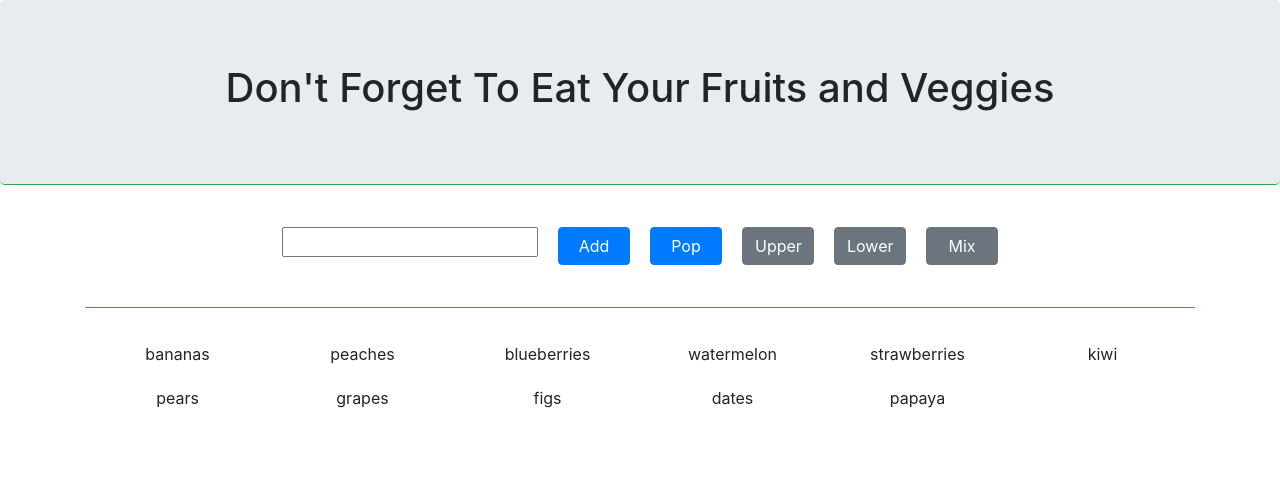
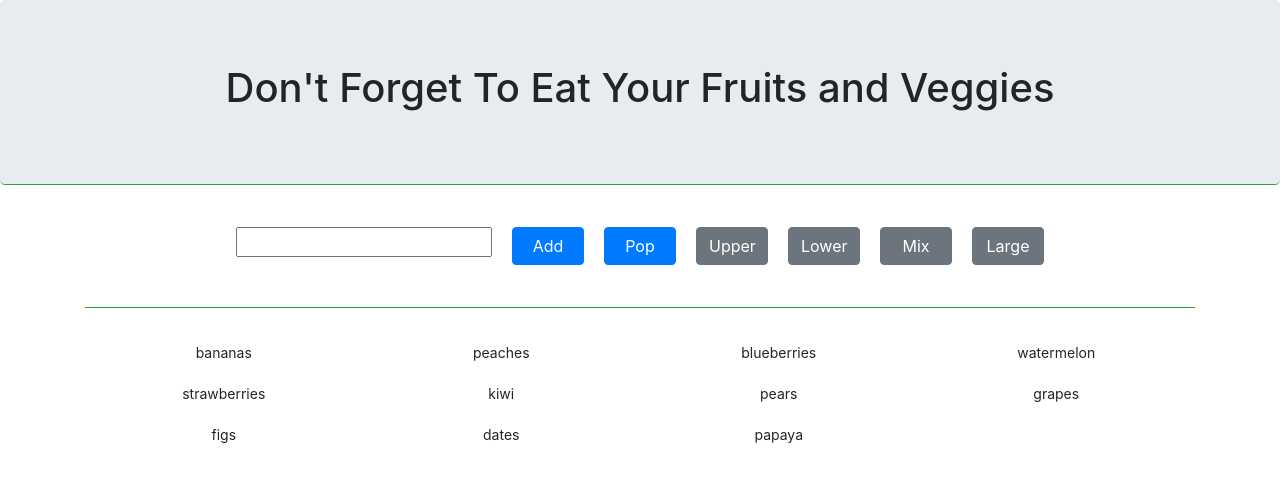
Before and after one commit to brianbarth/ngProject2, an Angular app: page / in a window 1280 px wide. Shown: the top 482 px of the page. Built offline with nearby package versions, Linux system fonts and the light colour scheme.

Commit message:
adding font functionality

```diff
--- a/src/app/cart-items/cart-items.component.html
+++ b/src/app/cart-items/cart-items.component.html
@@ -23,6 +23,12 @@
     <li class="nav-item" *ngIf="scramble">
       <button type="button" class="btn btn-secondary" (click)="onUnscrambleItem()">UnMix</button>
     </li>
+    <li class="nav-item" *ngIf="!toggle">
+      <button type="button" class="btn btn-secondary" (click)="onLargeItem()">Large</button>
+    </li>
+    <li class="nav-item" *ngIf="toggle">
+      <button type="button" class="btn btn-secondary" (click)="onSmallItem()">Small</button>
+    </li>
   </ul>
 </div>
 
@@ -30,15 +36,19 @@
 
 <div class="container" id="arrayBox">
   <div class="row text-center" *ngIf="!upper && !scramble">
-    <li class="col-6 col-sm-4 col-md-3 col-lg-2" *ngFor="let item of dataArray">{{ item | lowercase }}</li>
+    <li class="col-6 col-sm-4 col-md-3" *ngFor="let item of dataArray" [ngStyle]="{'font-size.px': toggle ? 20 : 14 }">{{ item | lowercase }}</li>
   </div>
   <div class="row text-center" *ngIf="upper && !scramble">
-    <li class="col-6 col-sm-4 col-md-3 col-lg-2" *ngFor="let item of dataArray">{{ item | uppercase }}</li>
+    <li class="col-6 col-sm-4 col-md-3" *ngFor="let item of dataArray" [ngStyle]="{'font-size.px': toggle ? 20 : 14 }">{{ item | uppercase }}</li>
   </div>
   <div class="row text-center" *ngIf="!upper && scramble">
-    <li class="col-6 col-sm-4 col-md-3 col-lg-2" *ngFor="let item of dataArray">{{ item | scramble }}</li>
+    <li class="col-6 col-sm-4 col-md-3" *ngFor="let item of dataArray" [ngStyle]="{'font-size.px': toggle ? 20 : 14 }">{{ item | scramble }}</li>
   </div>
   <div class="row text-center" *ngIf="upper && scramble">
-    <li class="col-6 col-sm-4 col-md-3 col-lg-2" *ngFor="let item of dataArray">{{ item | uppercase | scramble }}</li>
+    <li class="col-6 col-sm-4 col-md-3" *ngFor="let item of dataArray" [ngStyle]="{'font-size.px': toggle ? 20 : 14 }">{{ item | uppercase | scramble }}</li>
   </div>
 </div>
+
+<!-- [ngClass]="{'col-4': toggle}" -->
+
+<!-- [ngStyle]="{'font-size.px': toggle ? 24 : 14 }" -->
--- a/src/app/cart-items/cart-items.component.ts
+++ b/src/app/cart-items/cart-items.component.ts
@@ -12,6 +12,7 @@ export class CartItemsComponent implements OnInit {
   upper = false;
   scramble = false;
   word: string;
+  toggle = false;
 
   constructor(cartData: CartDataService) {
     this.dataArray = cartData.sendData();
@@ -50,5 +51,13 @@ clearBox() {
   ((document.getElementById('box') as HTMLInputElement).value) = '';
   console.log('This should clear the box');
 }
+onLargeItem() {
+  this.toggle = true;
+  console.log('Large Font');
+}
+onSmallItem() {
+  this.toggle = false;
+  console.log('Small Font');
+}
 
 }
```
Also changed, not shown: 1 other file (tests, documents, lock files or other folders).
